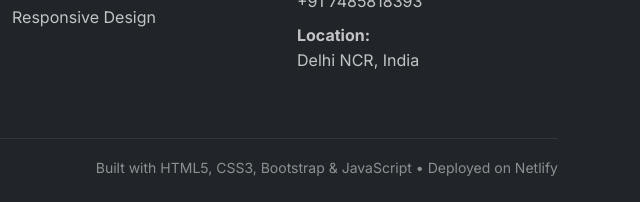
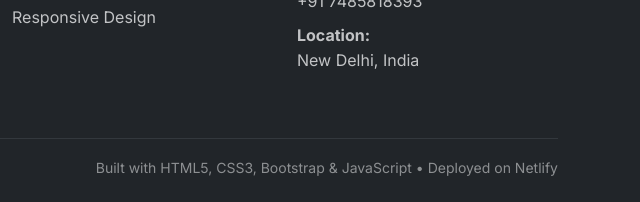
Before and after one commit to Khalidjamil0777/Personal-Portfolio-Project, a plain HTML site: page index.html in a window 1280 px wide. Shown: the part 6263-6465 px from the top of the page, 640-1280 px from the left. Drawn offline with nearby package versions, Linux system fonts and the light colour scheme.

Commit message:
Update location from Delhi NCR to New Delhi

```diff
--- a/index.html
+++ b/index.html
@@ -883,7 +883,7 @@
                         </p>
                         <p class="mb-0">
                             <strong>Location:</strong><br>
-                            Delhi NCR, India
+                            New Delhi, India
                         </p>
                     </div>
                 </div>
```
